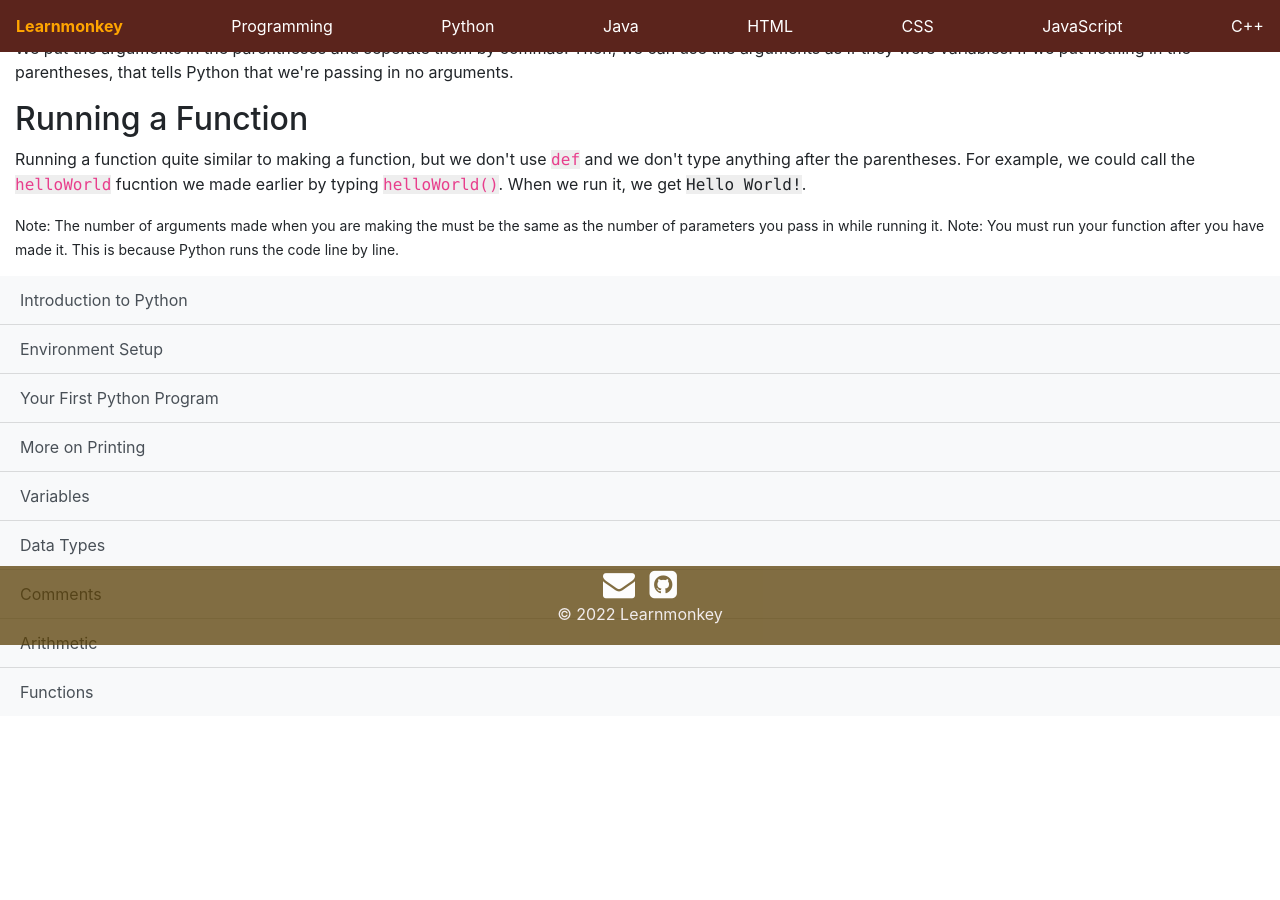
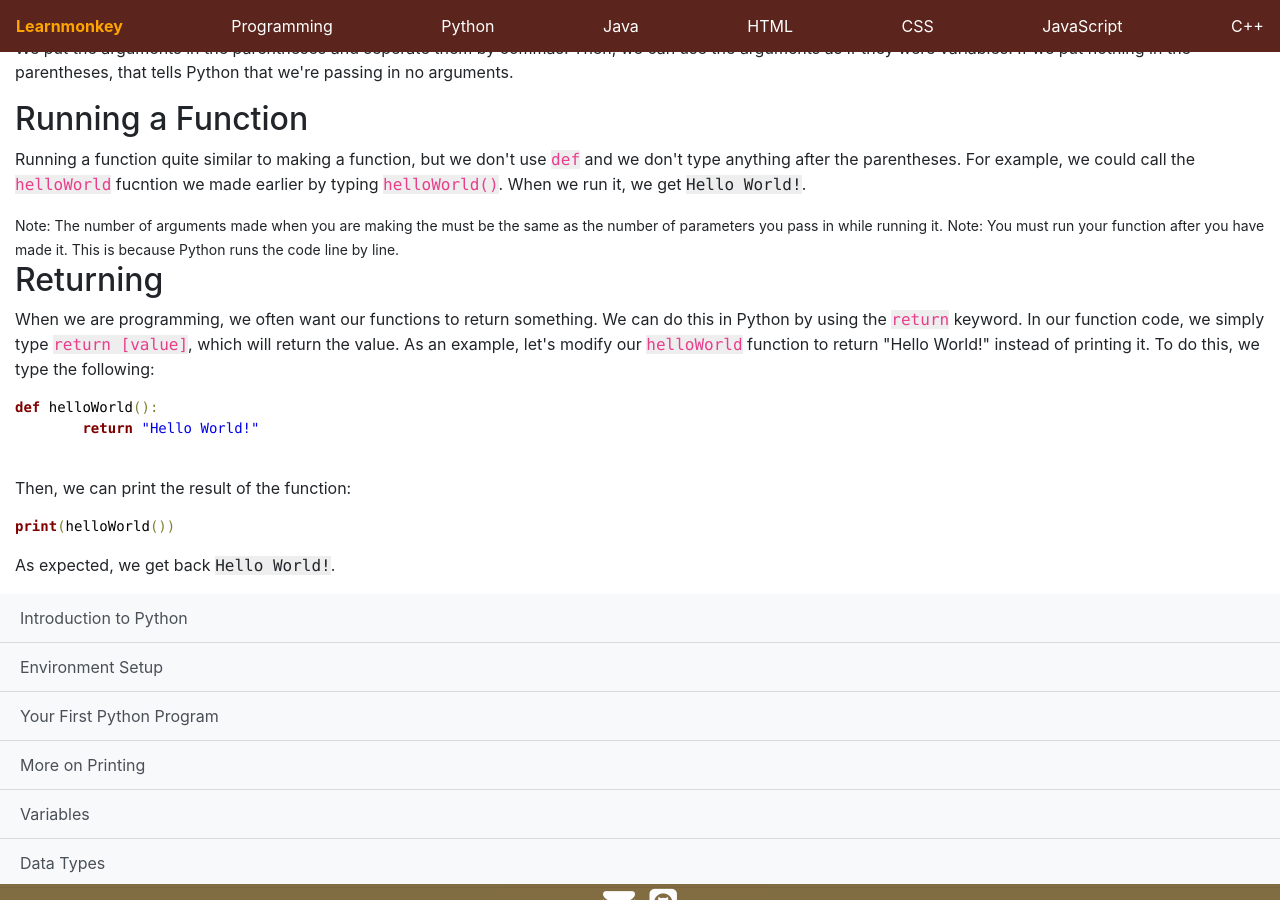
Before and after one commit to learnmonkey/learnmonkey.github.io, a Jekyll site: the page built from programming/python/functions.html, in a window 1280 px wide and 900 px high, scrolled down 725 px. Built offline with Jekyll 4.4.1, drawn with Linux system fonts in a browser that asks for light colours.

Commit message:
added returning section to functions tutorial

```diff
--- a/programming/python/functions.html
+++ b/programming/python/functions.html
@@ -34,3 +34,14 @@ permalink: /programming/python/functions/
     <small>Note: The number of arguments made when you are making the must be the same as the number of parameters you pass in while running it.</small>
     <small>Note: You must run your function after you have made it. This is because Python runs the code line by line.</small>
 </section>
+
+<section>
+    <h2>Returning</h2>
+    <p>When we are programming, we often want our functions to return something. We can do this in Python by using the <code>return</code> keyword. In our function code, we simply type <code>return [value]</code>, which will return the value. As an example, let's modify our <code>helloWorld</code> function to return "Hello World!" instead of printing it. To do this, we type the following: </p>
+    <pre style='color:#000000;background:#ffffff;'><span style='color:#800000; font-weight:bold; '>def</span> helloWorld<span style='color:#808030; '>(</span><span style='color:#808030; '>)</span><span style='color:#808030; '>:</span>
+	<span style='color:#800000; font-weight:bold; '>return</span> <span style='color:#0000e6; '>"Hello World!"</span>
+    </pre>
+    <p>Then, we can print the result of the function: </p>
+    <pre style='color:#000000;background:#ffffff;'><span style='color:#800000; font-weight:bold; '>print</span><span style='color:#808030; '>(</span>helloWorld<span style='color:#808030; '>(</span><span style='color:#808030; '>)</span><span style='color:#808030; '>)</span></pre>
+    <p>As expected, we get back <samp>Hello World!</samp>.</p>
+</section>
```
